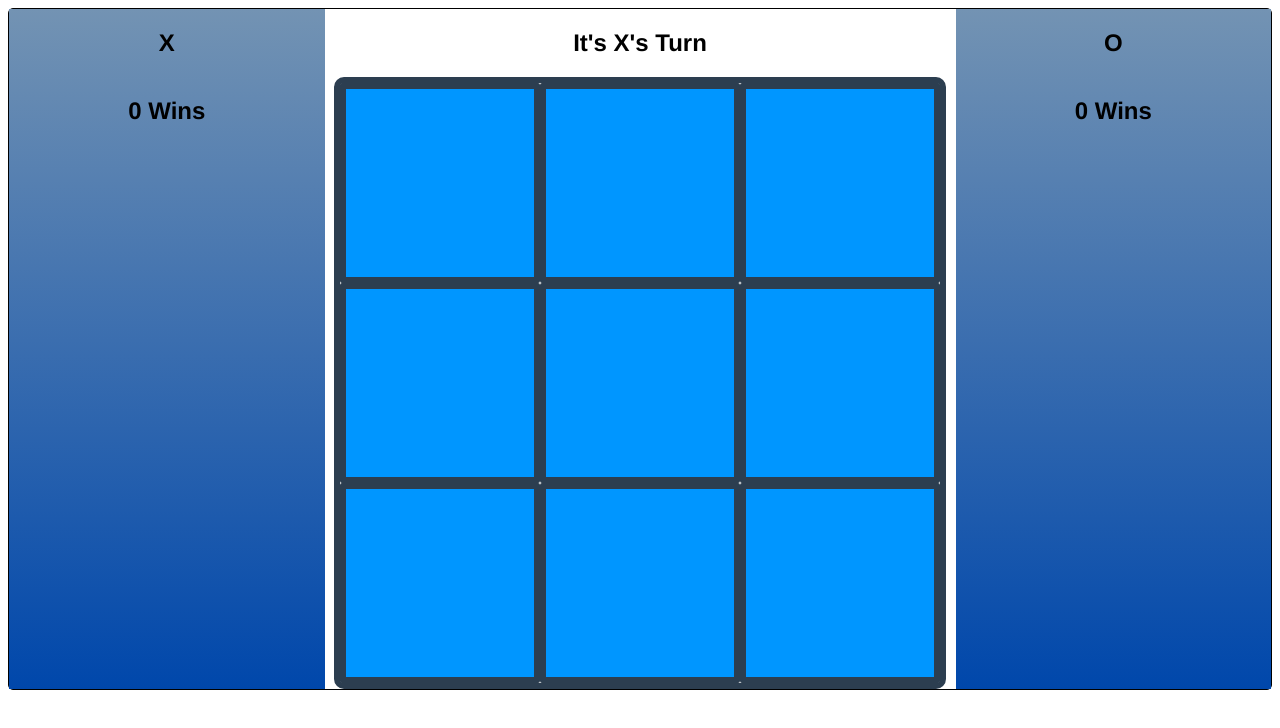
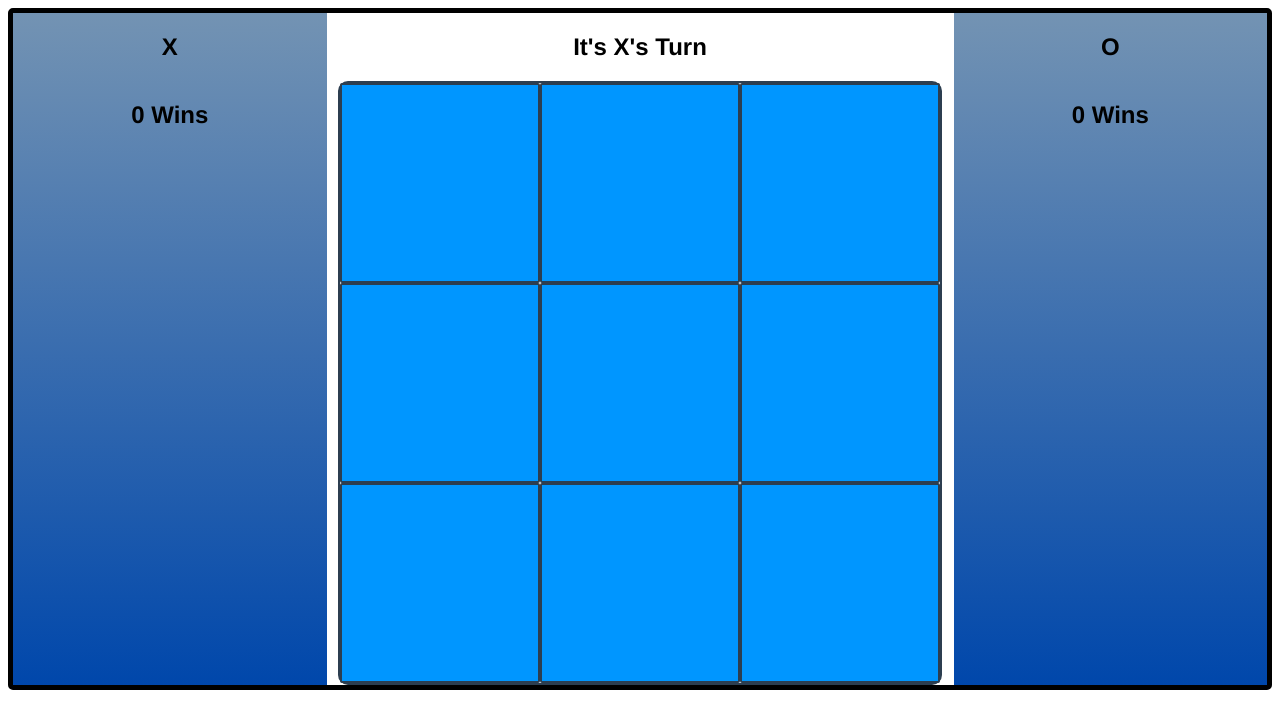
Before and after one commit to keenans1/ticTacToe, a plain HTML site: page index.html in a window 1280 px wide. Drawn offline with Linux system fonts and the light colour scheme.

Commit message:
Clean up comments

```diff
--- a/styles.css
+++ b/styles.css
@@ -6,7 +6,7 @@
 body {
     display: flex;
     justify-content: space-between;
-    border: 1px solid;
+    border: 5px solid;
     border-radius: 5px;
 }
 
@@ -29,7 +29,7 @@ body {
     width: 600px;
     height: 600px;
     margin: 0 auto;
-    border: 6px solid #2c3e50;
+    border: 2px solid #2c3e50;
     border-radius: 10px;
     display: grid;
     grid-template: repeat(3, 1fr) / repeat(3, 1fr);
@@ -38,7 +38,7 @@ body {
 .grid-item {
     background-color: #0096FF;
     color: #fff;
-    border: 6px solid #2c3e50;
+    border: 2px solid #2c3e50;
     border-radius: 2px;
     font-size: 4em;
     display: flex;
```
Also changed, not shown: game.js (+0 -38 lines), main.js (+0 -22 lines).
